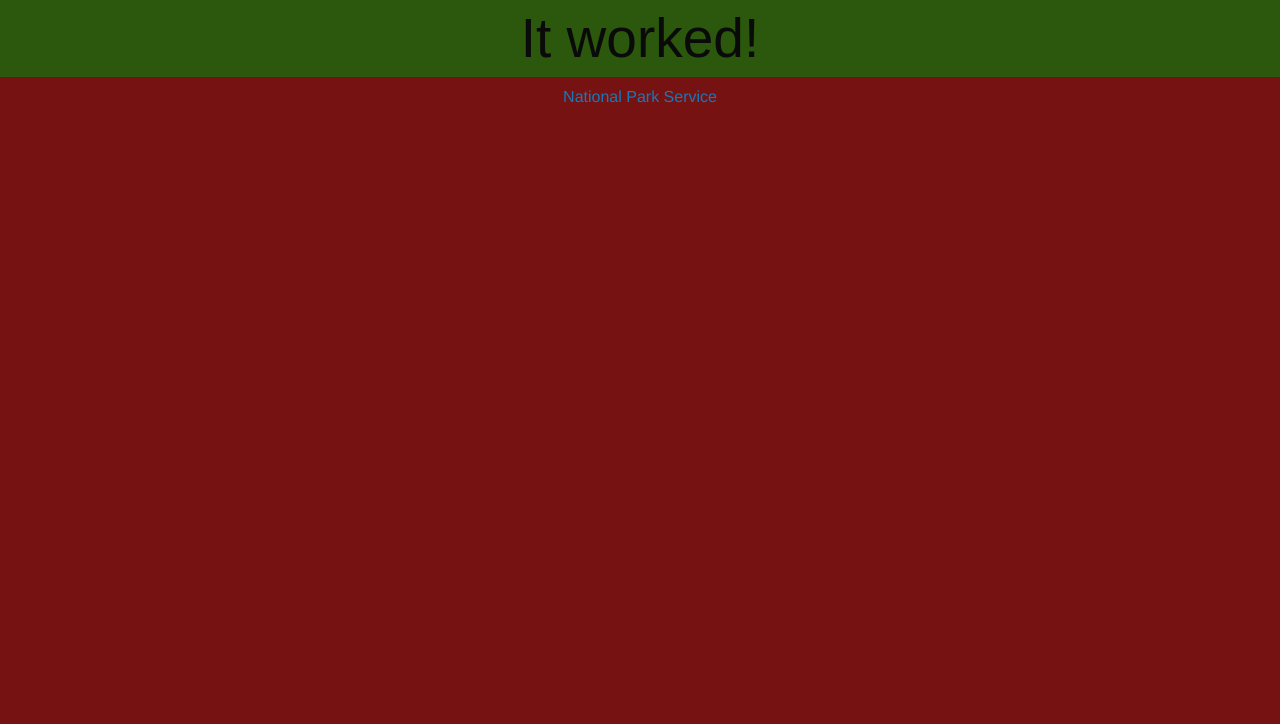
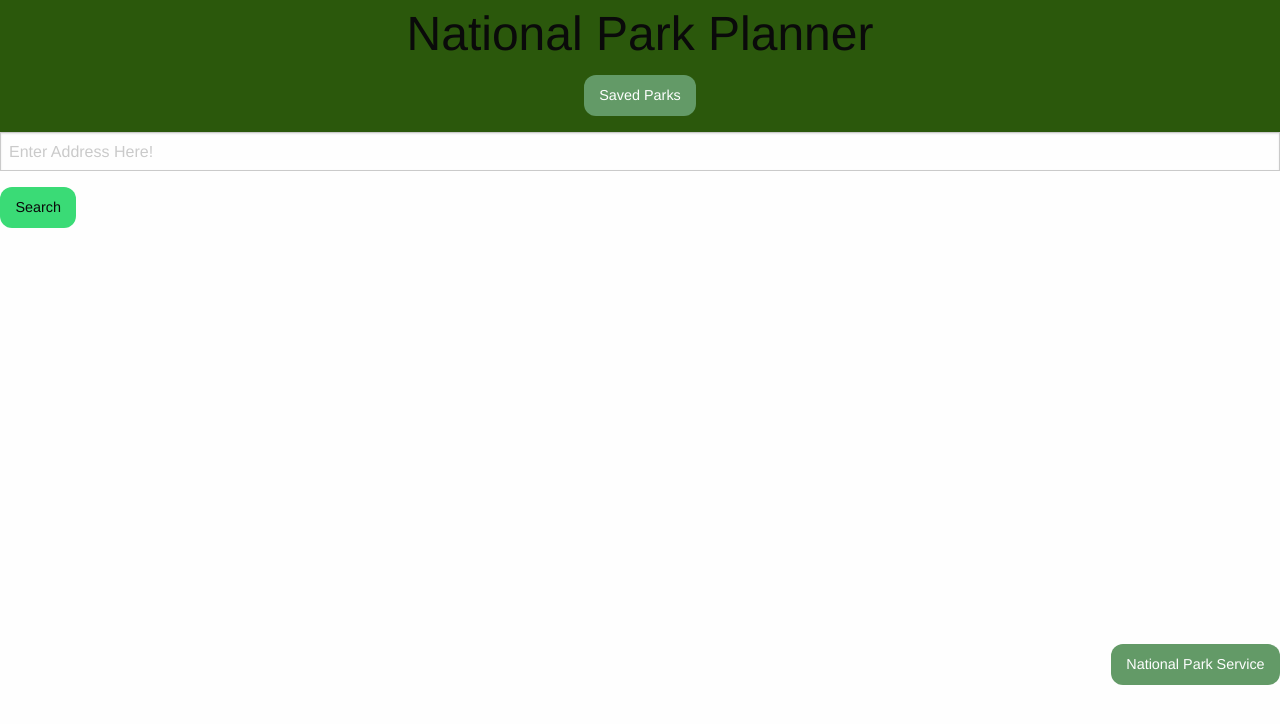
Before and after one commit to trentgeraty/trentgeratyportfolio, a plain HTML site: page Trilogy/NationalPark/index.html in a window 1280 px wide. Drawn offline with nearby package versions, Linux system fonts and the light colour scheme; some packages are replaced by stand-ins of ours; files that its build step writes are made by us from their sources.

Commit message:
updated style

```diff
--- a/Trilogy/NationalPark/Dontsave.css
+++ /dev/null
@@ -1,30 +0,0 @@
-#map {
-    height:400px;
-    width: 100%;
-}
-
-:root {
-    --primary: #2B580C;
-    --secondary: #639A67;
-    --tertiary: #D8EBB5;
-    --final: #D9BF77;
-}
-
-header {
-    text-align: center;
-    background-color: var(--primary);
-}
-
-body {
-    background-color: rgb(105, 11, 11);
-}
-
-nav {
-    font-size: large;
-}
-
-footer {
-    text-align: center;
-    margin: 0rem 0rem 4rem;
-   background-color: #2B580C;
-}
--- a/Trilogy/NationalPark/index.html
+++ b/Trilogy/NationalPark/index.html
@@ -4,13 +4,34 @@
     <meta charset="UTF-8">
     <meta name="viewport" content="width=device-width, initial-scale=1.0">
     <link rel="stylesheet" href="https://cdn.jsdelivr.net/npm/foundation-sites@6.6.3/dist/css/foundation.min.css" integrity="sha256-ogmFxjqiTMnZhxCqVmcqTvjfe1Y/ec4WaRj/aQPvn+I=" crossorigin="anonymous">
-    <link rel="stylesheet" href="style.css">
+    <link rel="stylesheet" href="Assests/styles/style.css">
     <title>National Park Trip Planner</title>
 </head>
 <body>
-    <h1>It worked!</h1>
+    <header>
+        <h1>National Park Planner</h1>
+        <nav>
+            <a href="saved_parks.html" class="button button1">Saved Parks</a>
+        </nav>
+    </header>
+
+    <div>
+        <form>
+            <input type="text" placeholder="Enter Address Here!" />
+            <button type="submit" class="success button">Search</button>
+        </form>
+    </div>
+
+    <div id="card-container">
+
+    </div>
+
+
+
+    <div id="map"></div>
+
     <footer>
-        <a href="https://www.nps.gov/index.htm">National Park Service</a>
+        <a href="https://www.nps.gov/index.htm" class="button button2">National Park Service</a>
     </footer>
 
     <script src="https://cdn.jsdelivr.net/npm/foundation-sites@6.6.3/dist/js/foundation.min.js" integrity="sha256-pRF3zifJRA9jXGv++b06qwtSqX1byFQOLjqa2PTEb2o=" crossorigin="anonymous"></script>
--- a/Trilogy/NationalPark/saved_parks.css
+++ b/Trilogy/NationalPark/saved_parks.css
@@ -1,30 +1,15 @@
-#map {
-    height:400px;
-    width: 100%;
+h1 {
+    text-align: center;
+    font-weight: 500;
 }
 
-:root {
-    --primary: #2B580C;
-    --secondary: #639A67;
-    --tertiary: #D8EBB5;
-    --final: #D9BF77;
+.button1 {
+    float: right;
+    background-color: #639A67;
+    border-radius: 12px;
 }
 
-header {
-    text-align: center;
-    background-color: var(--primary);
+.button2 {
+    background-color: #639A67;
+    border-radius: 12px;
 }
-
-body {
-    background-color: rgb(105, 11, 11);
-}
-
-nav {
-    font-size: large;
-}
-
-footer {
-    text-align: center;
-    margin: 0rem 0rem 4rem;
-   background-color: #2B580C;
-}
--- a/Trilogy/NationalPark/style.css
+++ b/Trilogy/NationalPark/style.css
@@ -1,15 +1,39 @@
-h1 {
-    font-family: Arial, Helvetica, sans-serif;
-    font-size: 55px;
-    font-style: normal;
-    text-align: center;
-    background-color: #2B580C;
+
+#map {
+    height:400px;
+    width: 100%;
 }
 
-body {
-    background-color: rgb(119, 18, 18);
+:root {
+    --primary: #2b580c;
+    --secondary: #639A67;
+    --tertiary: #D8EBB5;
+    --final: #D9BF77;
 }
 
-footer {
+header {
+    background-color: var(--primary);
     text-align: center;
 }
+
+h1 {
+    font-weight: 500;
+}
+
+.button1 {
+    background-color: #639A67;
+    text-align: right;
+    display: inline-block;
+    border-radius: 12px;
+}
+
+.success {
+    background-color: #639A67;
+    border-radius: 12px;
+}
+
+.button2 {
+    float:right;
+    background-color: #639A67;
+    border-radius: 12px;
+}
```
Also changed, not shown: Trilogy/NationalPark/Dontsave.html (deleted, +0 -44 lines), Trilogy/NationalPark/saved_parks.html (+23 -0 lines), 1 other file.
